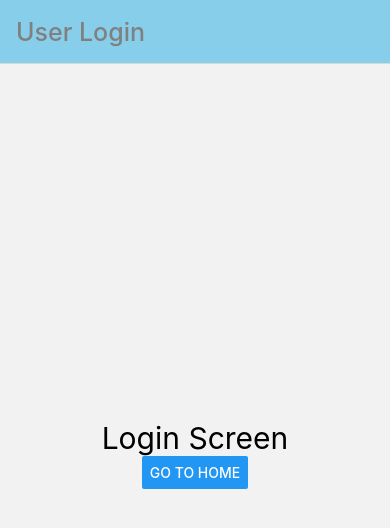
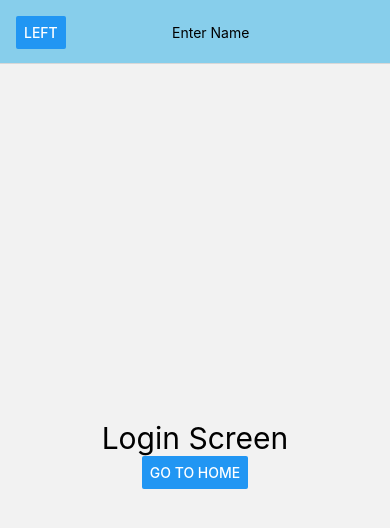
Before and after one commit to keshavchauhan-7/myapp, a React Native app: screen / in a window 390 px wide. Shown: the top 528 px of the page. Built offline with nearby package versions, Linux system fonts and the light colour scheme.

Commit message:
styling in stack

```diff
--- a/components/ReactStackNavigation.js
+++ b/components/ReactStackNavigation.js
@@ -1,10 +1,13 @@
-import { Button, StyleSheet, Text, View } from 'react-native'
 import React from 'react'
+import { Button, StyleSheet, Text, TextInput, View } from 'react-native'
 import { NavigationContainer } from '@react-navigation/native'
 import { createNativeStackNavigator } from '@react-navigation/native-stack'
 
 const Stack = createNativeStackNavigator();
 const ReactStackNavigation = () => {
+    const btnAction = () => {
+        console.warn('Button clicked')
+    }
     return (
         <NavigationContainer>
             <Stack.Navigator
@@ -20,6 +23,8 @@ const ReactStackNavigation = () => {
             >
                 <Stack.Screen name="Login" component={Login}
                     options={{
+                        headerTitle: () => <Button title='Left' onPress={btnAction} />,
+                        headerRight: () => <Header />,
                         title: 'User Login',
                         headerStyle: {
                             backgroundColor: 'skyblue',
@@ -33,6 +38,13 @@ const ReactStackNavigation = () => {
                 <Stack.Screen name="Home" component={Home} />
             </Stack.Navigator>
         </NavigationContainer>
+    )
+}
+
+const Header = () => {
+    return (
+        // <Button title='btn'/>
+        <TextInput placeholder='Enter Name' />
     )
 }
 
```
